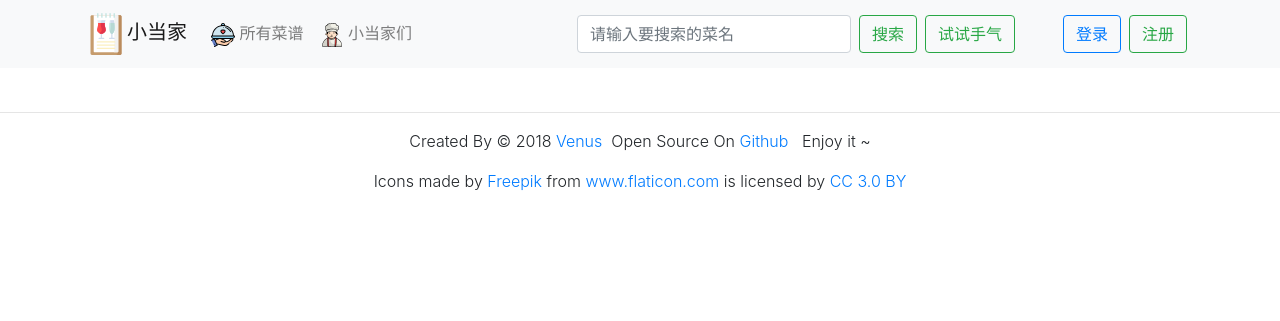
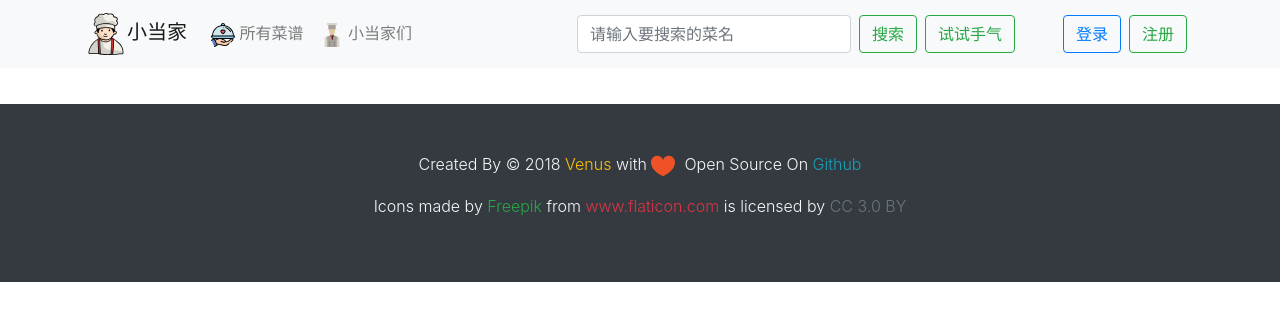
Before and after one commit to bbbbx/small-menu, a Node project: template views/chart.pug in a window 1280 px wide. Shown: the top 321 px of the page. Run offline with Node 20 templates, Linux system fonts and the light colour scheme; the template is opened without the code that fills it, so the values that code supplies are empty; some libraries are stand-ins or nearby versions.

Commit message:
:art: update UI

```diff
--- a/app.js
+++ b/app.js
@@ -27,7 +27,7 @@ app.set('views', path.join(__dirname, 'views'));
 app.set('view engine', 'pug');
 
 app.use(express.static(path.join(__dirname, 'public')));
-app.use(favicon(path.join(__dirname, 'public', 'favicon.ico')));
+// app.use(favicon(path.join(__dirname, 'public', 'favicon.ico')));
 app.use(morgan('dev'));
 app.use(bodyParser.json());
 app.use(bodyParser.urlencoded({ extended: false }));
--- a/views/layout.pug
+++ b/views/layout.pug
@@ -4,6 +4,10 @@ html(lang="en")
     meta(charset="utf-8")
     meta(name="viewport", content="width=device-width, initial-scale=1.0, shrink-to-fit=no")
     meta(http-equiv="X-UA-Compatible", content="ie=edge")
+    meta(name="Keywords" Content="Express, 小当家, 食谱, 菜谱")
+    mata(name="Description" Content="一个使用 Express 搭建的菜谱网站")
+    link(rel="shortcut icon" href="/favicon.ico" type="image/x-icon")
+    link(rel="bookmark" href="/favicon.ico")
     link(rel="stylesheet" href="/css/bootstrap.min.css")
     link(rel="stylesheet" href="/summernote/summernote-bs4.css")
     script(src="https://code.jquery.com/jquery-3.2.1.slim.min.js" integrity="sha384-KJ3o2DKtIkvYIK3UENzmM7KCkRr/rE9/Qpg6aAZGJwFDMVNA/GpGFF93hXpG5KkN" crossorigin="anonymous")
@@ -21,7 +25,7 @@ html(lang="en")
           button(class="navbar-toggler" type="button" data-toggle="collapse" data-target="#navbarSupportedContent" aria-controls="navbarNav" aria-expanded="false" aria-label="Toggle navigation")
             span(class="navbar-toggler-icon")
           a(class="navbar-brand" href="/")
-            img(width=42 src="/logo.svg" alt="brand")
+            img(width=42 src="/favicon.svg" alt="/favicon.svg")
             | 小当家
         div(class="navbar-collapse collapse in" id="navbarSupportedContent" aria-expanded="true")
           ul(class="navbar-nav mr-auto")
@@ -171,7 +175,7 @@ html(lang="en")
                 | &nbsp;所有菜谱
             li(class="nav-item")
               a(class="nav-link" href="/user")
-                img(src="/svg/cooker.svg" alt="/svg/cooker.svg" style="width: 1.5rem")
+                img(src="/svg/chef.svg" alt="/svg/chef.svg" style="width: 1.5rem")
                 | &nbsp;小当家们
           form(class="form-inline my-auto mr-2" action="/search" method="get")
             input(class="form-control mr-sm-2"  type="search" placeholder="请输入要搜索的菜名" aria-label="Search" name="foodName" required)
@@ -221,17 +225,17 @@ html(lang="en")
 
     block content
 
-    hr
-    footer(class="text-center font-weight-light")
+    footer(class="text-center font-weight-light bg-dark py-5 mt-2 text-light")
       p Created By &copy; 2018
-        a(href="http://venusworld.cn") Venus &nbsp;
-        | Open Source On
-        a(href="https://www.github.com/bbbbx/small-menu") Github
-        | &nbsp; Enjoy it ~
+        a(href="http://venusworld.cn" class="text-warning") Venus
+        | &nbsp;with&nbsp;
+        img(src="/svg/heart.svg" alt="/svg/heart.svg" style="width: 1.5rem")
+        | &nbsp;&nbsp;Open Source On
+        a(href="https://www.github.com/bbbbx/small-menu" class="text-info") Github
       p Icons made by
-        a(href="http://www.freepik.com" title="Freepik") Freepik
-        | from
-        a(href="https://www.flaticon.com/" title="Flaticon") www.flaticon.com
-        | is licensed by
-        a(href="http://creativecommons.org/licenses/by/3.0/" title="Creative Commons BY 3.0" target="_blank") CC 3.0 BY
+        a(href="http://www.freepik.com" title="Freepik" class="text-success") Freepik
+        | &nbsp;from
+        a(href="https://www.flaticon.com/" title="Flaticon" class="text-danger") www.flaticon.com
+        | &nbsp;is licensed by
+        a(href="http://creativecommons.org/licenses/by/3.0/" title="Creative Commons BY 3.0" target="_blank" class="text-secondary") CC 3.0 BY
     script(src="/js/config.js")
```
Also changed, not shown: public/favicon.ico, public/favicon.png, public/favicon.svg (added), public/home.svg (deleted), public/svg/chef.svg (added), public/svg/heart.svg (renamed from public/heart.svg).
